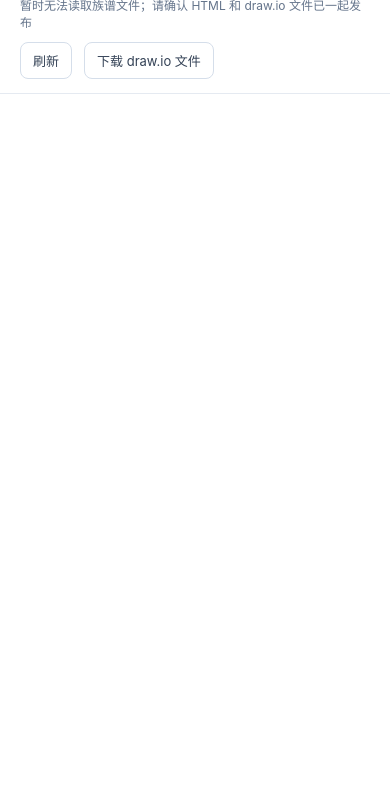
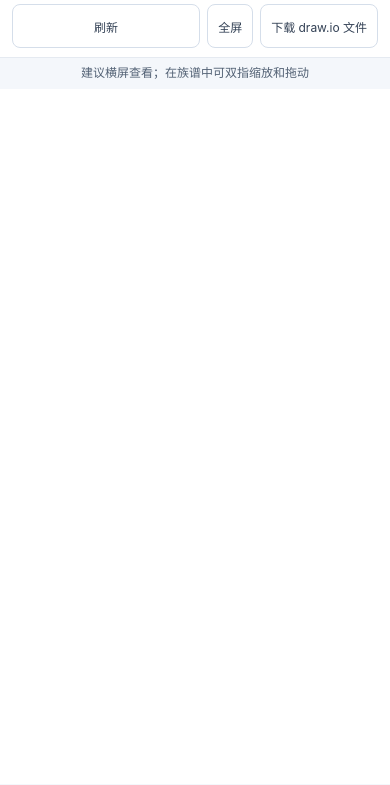
Before and after one commit to bibobiboella/Kawaiiss-, a plain HTML site: page Kawaiiss-sib-族谱实时查看.html in a window 390 px wide. Shown: the part 60-845 px from the top of the page. Drawn offline with Linux system fonts and the light colour scheme; no server answers.

Commit message:
优化手机端族谱查看体验
Co-authored-by: Copilot <223556219+Copilot@users.noreply.github.com>

```diff
--- a/Kawaiiss-sib-族谱实时查看.html
+++ b/Kawaiiss-sib-族谱实时查看.html
@@ -15,23 +15,36 @@
 
     * { box-sizing: border-box; }
 
-    body { margin: 0; min-height: 100vh; }
+    body {
+      display: flex;
+      flex-direction: column;
+      width: 100%;
+      height: 100vh;
+      height: 100dvh;
+      margin: 0;
+      overflow: hidden;
+    }
 
     header {
       display: flex;
       align-items: center;
       justify-content: space-between;
       gap: 16px;
-      padding: 14px 20px;
+      flex: none;
+      padding: 10px 20px;
       background: #fff;
       border-bottom: 1px solid #e5eaf1;
     }
 
     h1 { margin: 0; font-size: 18px; font-weight: 650; }
 
-    .actions { display: flex; align-items: center; gap: 12px; }
+    .actions { display: flex; align-items: center; gap: 8px; }
 
     button, .download {
+      display: inline-flex;
+      align-items: center;
+      justify-content: center;
+      min-height: 40px;
       border: 1px solid #d5deea;
       border-radius: 8px;
       padding: 8px 12px;
@@ -44,6 +57,7 @@
     }
 
     button:hover, .download:hover { background: #f7f9fc; }
+    button:disabled { cursor: wait; opacity: 0.65; }
 
     #status {
       color: #64748b;
@@ -51,9 +65,17 @@
       white-space: nowrap;
     }
 
-    main { height: calc(100vh - 57px); min-height: 420px; }
+    #mobile-hint { display: none; }
 
-    #viewer { width: 100%; height: 100%; border: 0; background: #fff; }
+    main {
+      flex: 1;
+      min-width: 0;
+      min-height: 0;
+      background: #fff;
+    }
+
+    #viewer { display: block; width: 100%; height: 100%; border: 0; background: #fff; }
+    main:fullscreen { width: 100vw; height: 100vh; height: 100dvh; }
 
     #message {
       display: none;
@@ -70,10 +92,55 @@
     #message p { color: #526174; }
 
     @media (max-width: 600px) {
-      header { align-items: flex-start; flex-direction: column; }
-      .actions { width: 100%; flex-wrap: wrap; }
-      main { height: calc(100vh - 102px); }
-      #status { white-space: normal; }
+      header {
+        align-items: stretch;
+        flex-direction: column;
+        gap: 8px;
+        padding: calc(9px + env(safe-area-inset-top)) 12px 9px;
+      }
+
+      h1 { font-size: 16px; }
+
+      .actions {
+        display: grid;
+        grid-template-columns: minmax(0, 1fr) auto auto;
+        gap: 7px;
+      }
+
+      #status {
+        grid-column: 1 / -1;
+        overflow: hidden;
+        font-size: 11px;
+        text-overflow: ellipsis;
+        white-space: nowrap;
+      }
+
+      button, .download {
+        min-height: 44px;
+        padding: 8px 10px;
+        font-size: 12px;
+      }
+
+      #mobile-hint {
+        display: block;
+        margin: 0;
+        padding: 7px 12px;
+        color: #526174;
+        background: #f4f7fb;
+        font-size: 12px;
+        line-height: 1.4;
+        text-align: center;
+      }
+
+      body:has(main:fullscreen) header,
+      body:has(main:fullscreen) #mobile-hint { display: none; }
+    }
+
+    @media (max-width: 600px) and (orientation: landscape) {
+      header { gap: 5px; padding-top: calc(5px + env(safe-area-inset-top)); padding-bottom: 5px; }
+      .actions { grid-template-columns: minmax(0, 1fr) auto auto auto; }
+      #status { grid-column: auto; }
+      #mobile-hint { display: none; }
     }
   </style>
 </head>
@@ -83,9 +150,11 @@
     <div class="actions">
       <span id="status" role="status">正在连接族谱…</span>
       <button id="refresh" type="button">刷新</button>
+      <button id="fullscreen" type="button" aria-label="全屏查看族谱">全屏</button>
       <a class="download" href="./Kawaiiss-sib-大家族族谱.drawio" download>下载 draw.io 文件</a>
     </div>
   </header>
+  <p id="mobile-hint">建议横屏查看；在族谱中可双指缩放和拖动</p>
   <main>
     <iframe id="viewer" title="Kawaiiss-sib 大家族族谱" allowfullscreen></iframe>
     <section id="message">
@@ -101,6 +170,7 @@
       const viewer = document.getElementById("viewer");
       const message = document.getElementById("message");
       const refreshButton = document.getElementById("refresh");
+      const fullscreenButton = document.getElementById("fullscreen");
       let previousVersion = "";
       let requestInProgress = false;
 
@@ -109,6 +179,7 @@
         message.style.display = "block";
         status.textContent = "尚未发布到网站";
         refreshButton.disabled = true;
+        fullscreenButton.disabled = true;
         return;
       }
 
@@ -130,6 +201,7 @@
       async function checkForUpdate(force = false) {
         if (requestInProgress) return;
         requestInProgress = true;
+        refreshButton.disabled = true;
         try {
           const response = await fetch(diagramUrl, {
             method: "HEAD",
@@ -148,10 +220,27 @@
           status.textContent = "暂时无法读取族谱文件；请确认 HTML 和 draw.io 文件已一起发布";
         } finally {
           requestInProgress = false;
+          refreshButton.disabled = false;
         }
       }
 
       refreshButton.addEventListener("click", () => checkForUpdate(true));
+      fullscreenButton.addEventListener("click", async () => {
+        try {
+          if (document.fullscreenElement) {
+            await document.exitFullscreen();
+          } else if (document.querySelector("main").requestFullscreen) {
+            await document.querySelector("main").requestFullscreen();
+          } else {
+            status.textContent = "此浏览器不支持全屏；可横屏并双指缩放查看";
+          }
+        } catch {
+          status.textContent = "无法进入全屏；可横屏并双指缩放查看";
+        }
+      });
+      document.addEventListener("fullscreenchange", () => {
+        fullscreenButton.textContent = document.fullscreenElement ? "退出全屏" : "全屏";
+      });
       checkForUpdate(true);
     })();
   </script>
```
